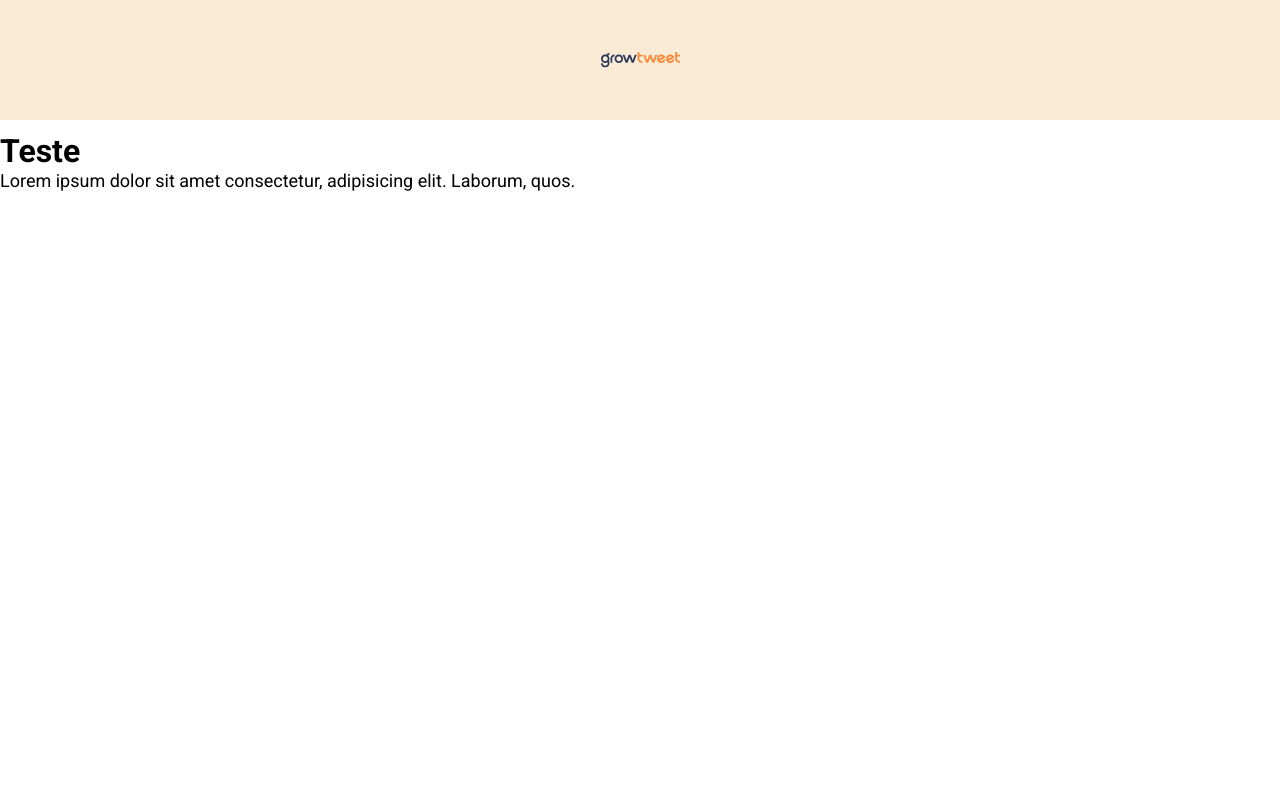
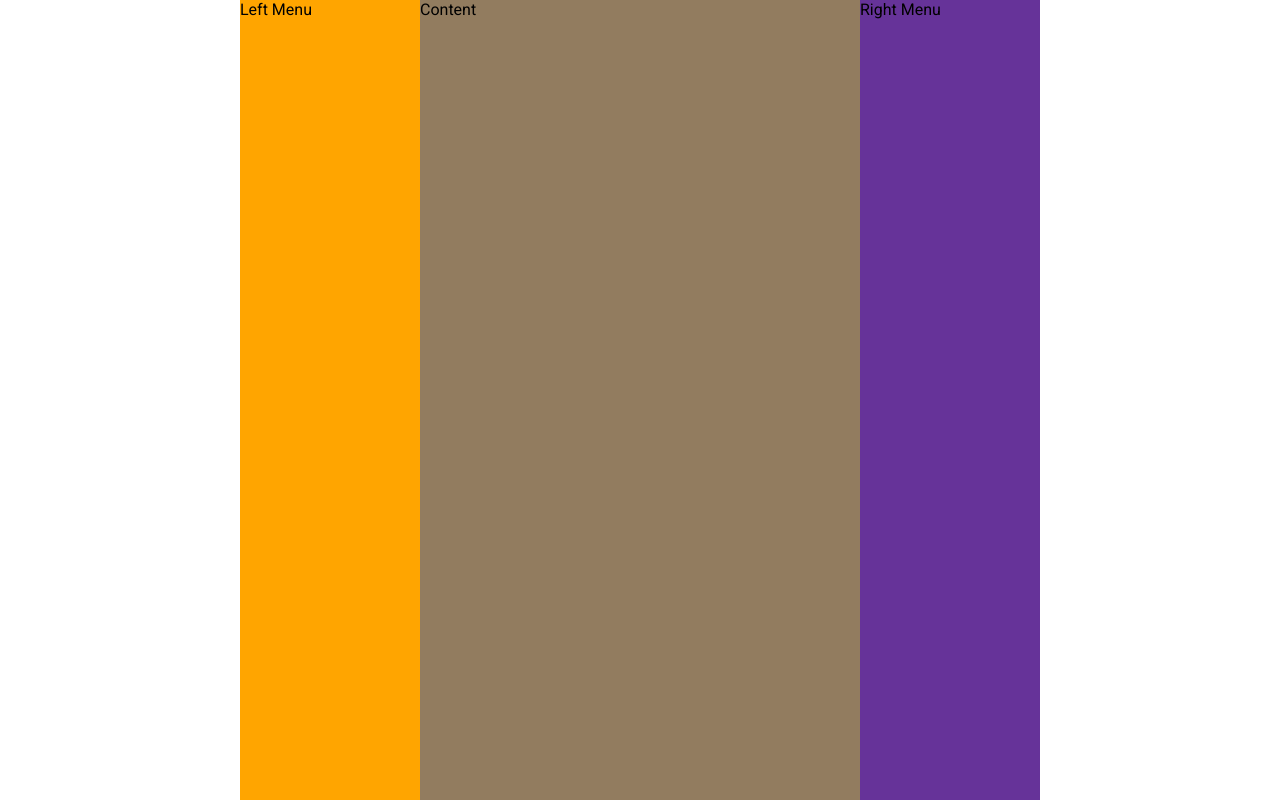
Before and after one commit to bsfonseca/growtwitter-react, a React (Vite) app: page / in a window 1280 px wide. Built offline with nearby package versions, Linux system fonts and the light colour scheme; a web font is replaced by a local one.

Commit message:
feat: estruturação da página inicial do growtwitter

```diff
--- a/src/App.tsx
+++ b/src/App.tsx
@@ -1,13 +1,16 @@
-import { Header } from "./components/Header";
+import { Container } from "./components/Container";
+import { Content } from "./components/Content";
+import { LeftMenu } from "./components/LeftMenu";
+import { RightMenu } from "./components/RightMenu";
 
 function App() {
     return (
         <>
-            <div>
-                <Header />
-                <h1>Teste</h1>
-                <p>Lorem ipsum dolor sit amet consectetur, adipisicing elit. Laborum, quos.</p>
-            </div>
+            <Container>
+                <LeftMenu />
+                <Content />
+                <RightMenu />
+            </Container>
         </>
     );
 }
--- /dev/null
+++ b/src/components/Container.tsx
@@ -0,0 +1,26 @@
+import styled from "styled-components";
+
+export const Container = styled.div`
+    height: 100%;
+    display: flex;
+    flex-direction: row;
+    margin: auto;
+
+    background-color: beige;
+    max-width: 800px;
+
+    #left {
+        background-color: orange;
+        min-width: 180px;
+    }
+
+    #content {
+        background-color: #927c5f;
+        flex: 1;
+    }
+
+    #right {
+        background-color: rebeccapurple;
+        min-width: 180px;
+    }
+`;
--- /dev/null
+++ b/src/components/Content.tsx
@@ -0,0 +1,9 @@
+export function Content() {
+    return (
+        <>
+            <main id="content">
+                <p>Content</p>
+            </main>
+        </>
+    );
+}
--- /dev/null
+++ b/src/components/LeftMenu.tsx
@@ -0,0 +1,9 @@
+export function LeftMenu() {
+    return (
+        <>
+            <nav id="left">
+                <p>Left Menu</p>
+            </nav>
+        </>
+    );
+}
--- /dev/null
+++ b/src/components/RightMenu.tsx
@@ -0,0 +1,9 @@
+export function RightMenu() {
+    return (
+        <>
+            <aside id="right">
+                <p>Right Menu</p>
+            </aside>
+        </>
+    );
+}
--- a/src/index.css
+++ b/src/index.css
@@ -6,7 +6,11 @@
     font-family: "Roboto", sans-serif;
 }
 
-p {
-    font-family: "Roboto", sans-serif;
-    font-size: 18px;
+body {
+    height: 100vh;
+    width: 100vw;
 }
+
+#root {
+    height: 100vh;
+}
```
